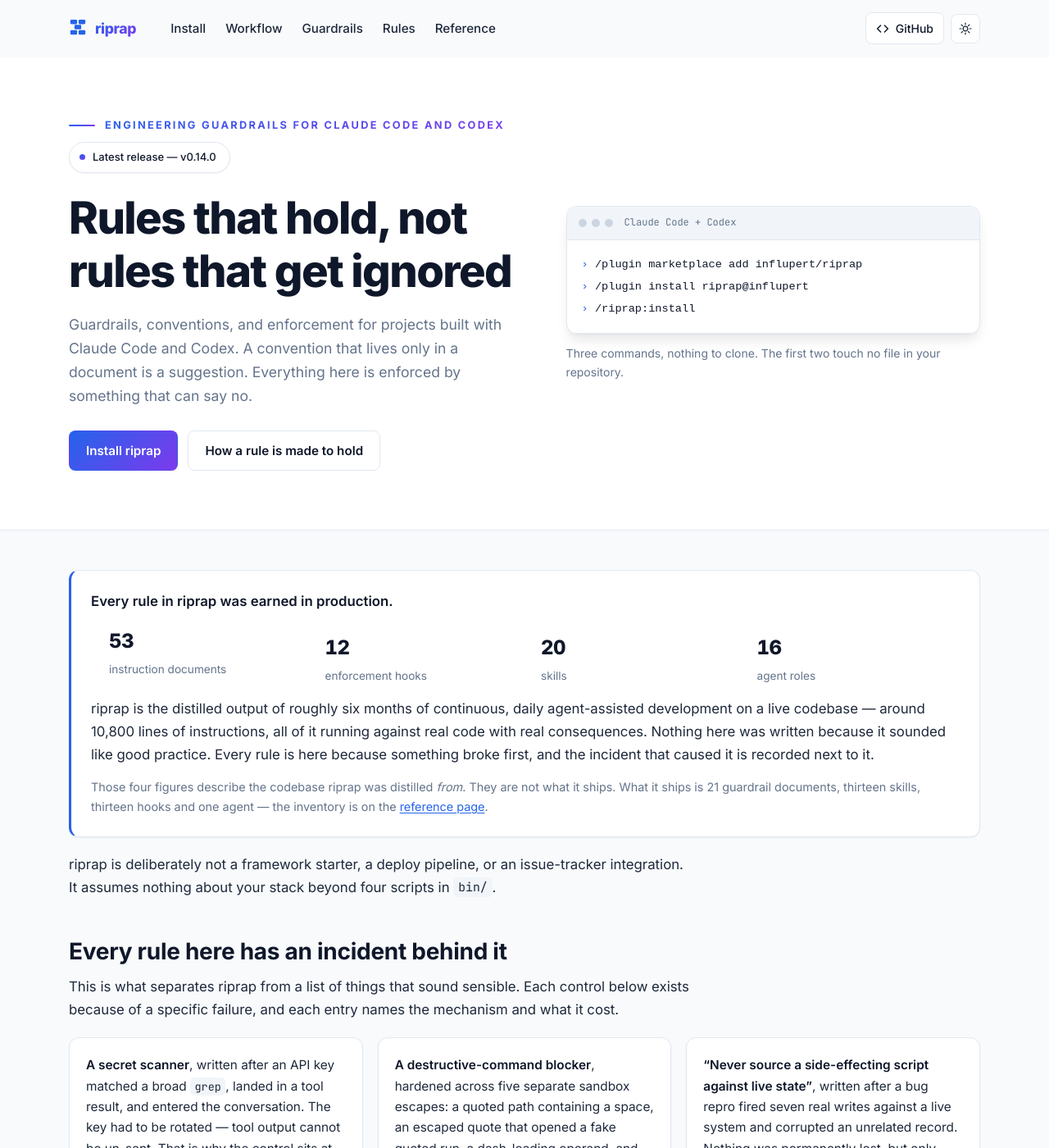
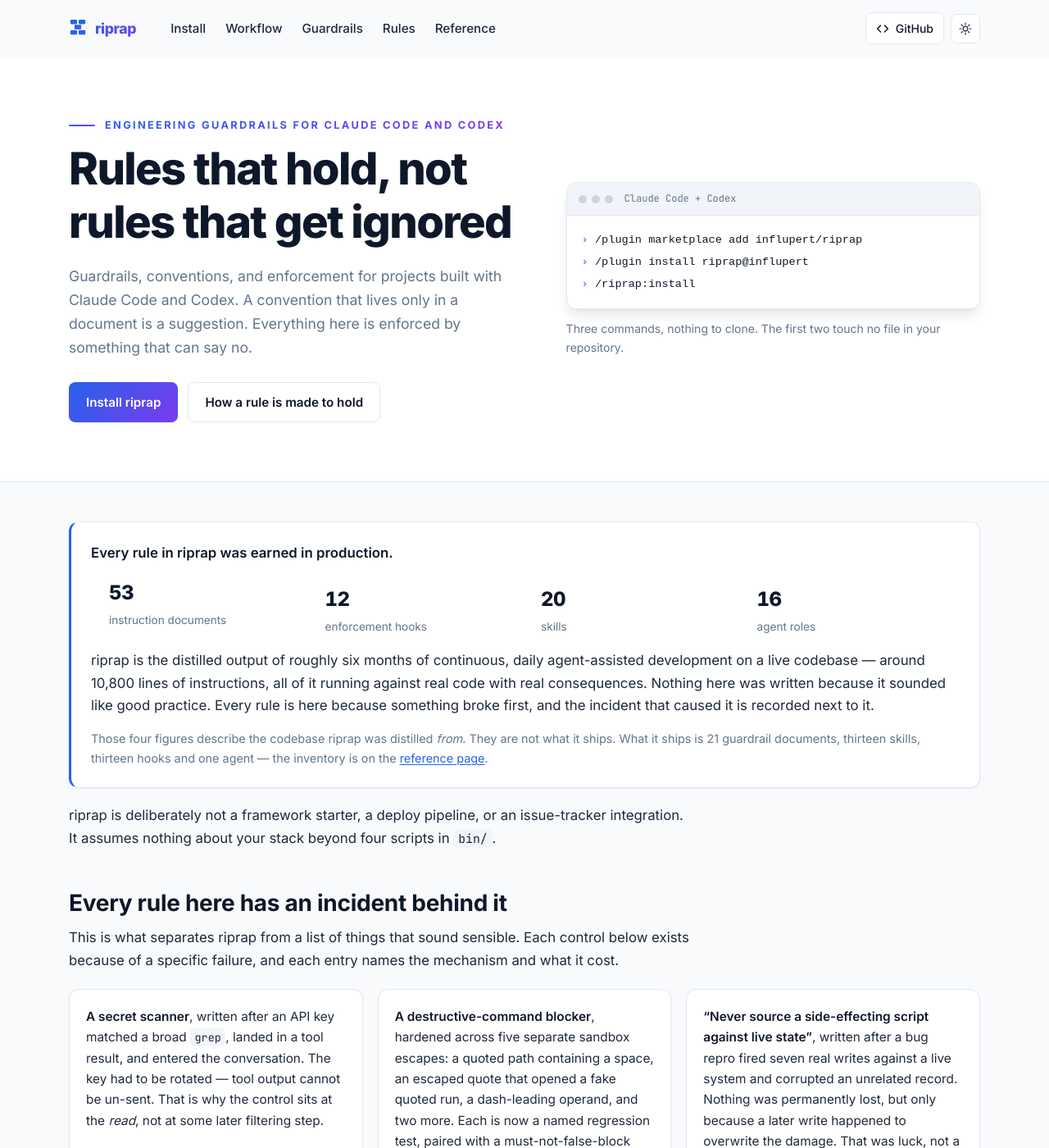
Before and after one commit to influpert/riprap, a Jekyll site: the page built from docs/index.md, in a window 1280 px wide and 1400 px high. Shown: the whole window at 82% size. Built offline with Jekyll 4.4.1, drawn with Linux system fonts in a browser that asks for light colours.

Commit message:
Remove the homepage's latest-release badge (#73)
Every release had to finish with a separate badge commit, pushed by hand or
carried through its own pull request, and CI went red on every other branch
until it landed. The badge only repeated what the GitHub releases page
already says. The front-matter field, the layout block and its CSS, the
--finish step, its test, the CI check and the stored answer all go together.

Co-authored-by: Claude Opus 5.5 <noreply@anthropic.com>

```diff
--- a/docs/_layouts/home.html
+++ b/docs/_layouts/home.html
@@ -5,22 +5,6 @@ layout: default
   <div class="container hero-grid">
     <div class="hero-copy">
       <p class="section-eyebrow section-eyebrow-dash gradient-text">{{ page.eyebrow }}</p>
-      {%- comment %}
-        latest_release_version is set in this page's own front matter (docs/index.md).
-        bin/release --finish writes and commits the bump locally, right after
-        confirming the release it names is live — see set_release_badge() in
-        bin/release — but never pushes on its own; that's still a person typing
-        `git push`. A CI check (.github/workflows/ci.yml's "site and repository
-        agree" step) backstops the field against the newest tag in the meantime, and
-        for the rarer case the write itself fails. The "thirteen shared skills" copy
-        nearby is unrelated and still needs a by-hand bump if the skill count moves.
-      {%- endcomment %}
-      {%- if page.latest_release_version and page.latest_release_version != empty %}
-      <a class="hero-release" href="https://github.com/influpert/riprap/releases/tag/v{{ page.latest_release_version }}">
-        <span class="hero-release-dot" aria-hidden="true"></span>
-        Latest release — v{{ page.latest_release_version }}
-      </a>
-      {%- endif %}
       <h1 class="hero-title">{{ page.hero_title }}</h1>
       <p class="hero-lede">{{ page.hero_lede }}</p>
       <div class="hero-actions">
--- a/docs/assets/css/screen.css
+++ b/docs/assets/css/screen.css
@@ -388,25 +388,6 @@ a:hover { color: var(--primary-strong); }
 }
 .hero-actions { display: flex; flex-wrap: wrap; gap: 12px; margin-top: 28px; }
 
-.hero-release {
-  display: inline-flex;
-  align-items: center;
-  gap: 9px;
-  padding: 7px 16px 7px 12px;
-  margin-bottom: 22px;
-  border: 1px solid var(--border);
-  border-radius: 999px;
-  background: var(--surface-raised);
-  box-shadow: var(--shadow-sm);
-  color: var(--text-strong);
-  font-size: .8125rem;
-  font-weight: 500;
-  text-decoration: none;
-  transition: border-color var(--transition), transform var(--transition);
-}
-.hero-release:hover { border-color: var(--border-strong); color: var(--text-strong); transform: translateY(-1px); }
-.hero-release-dot { width: 7px; height: 7px; min-width: 7px; border-radius: 50%; background: var(--gradient-primary); }
-
 .terminal {
   border: 1px solid var(--border);
   border-radius: var(--radius);
--- a/docs/index.md
+++ b/docs/index.md
@@ -13,7 +13,6 @@ hero_commands:
   - /riprap:install
 hero_commands_note: >-
   Three commands, nothing to clone. The first two touch no file in your repository.
-latest_release_version: "0.14.0"
 description: >-
   Guardrails, conventions, and enforcement for Claude Code and Codex. Thirteen shared skills,
   repository git enforcement, and shared native lifecycle hooks.
```
Also changed, not shown: .github/workflows/ci.yml, .riprap/instructions/riprap-skills.md, 3 other files.
